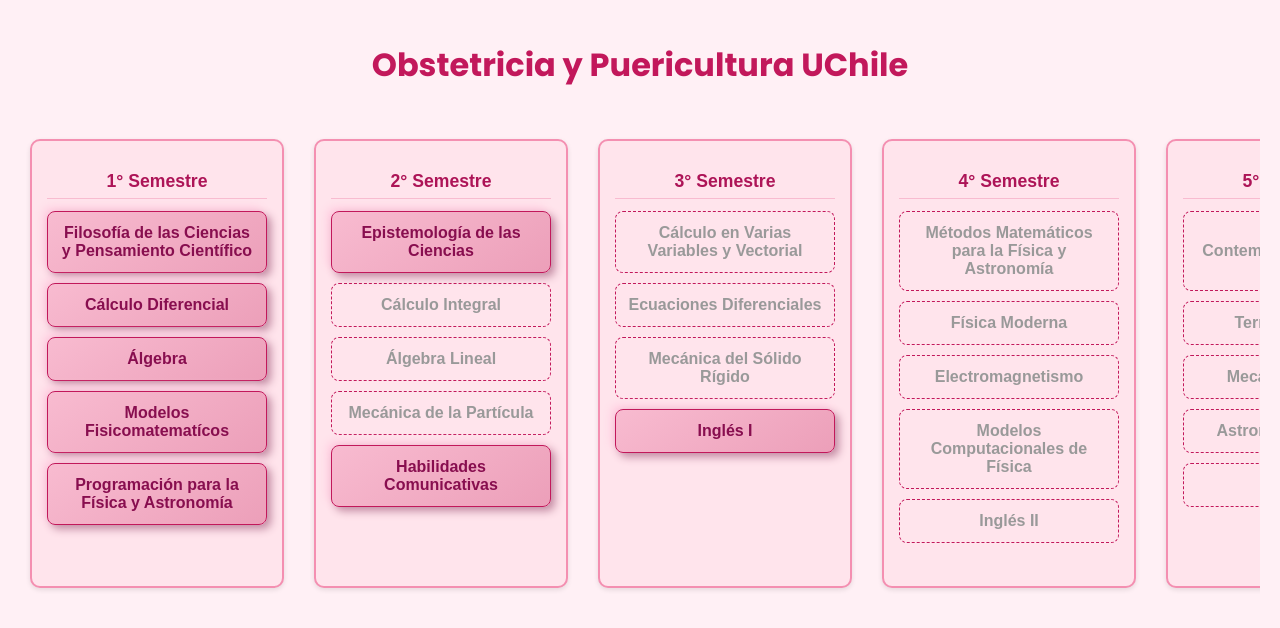
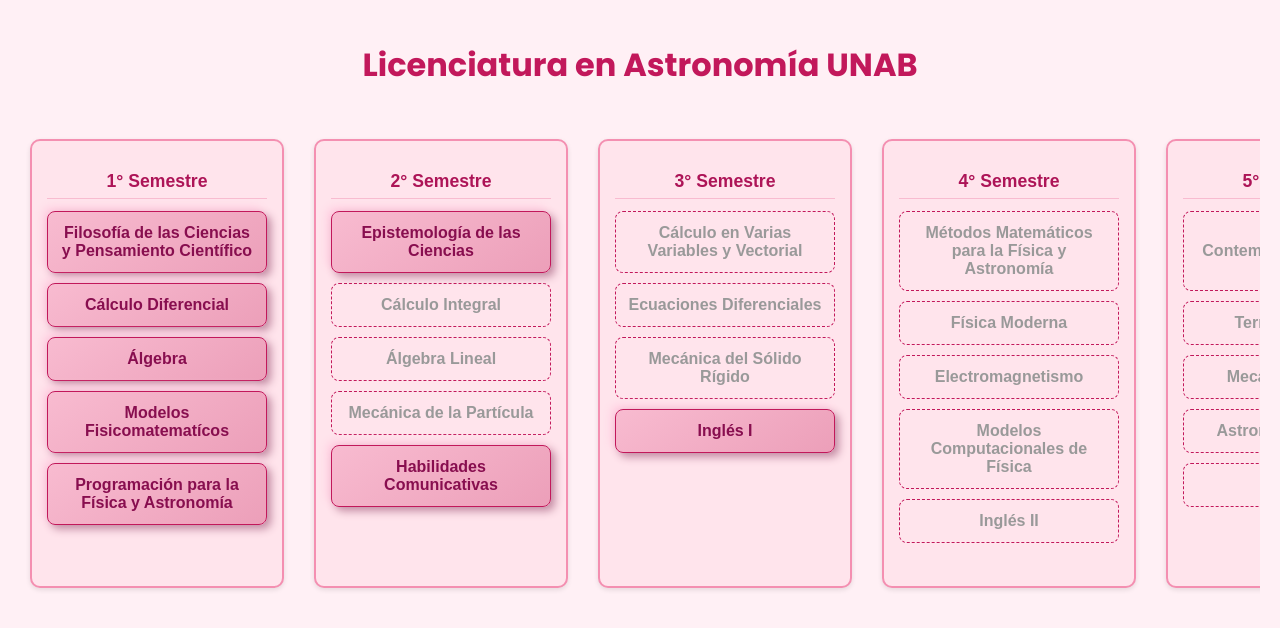
Before and after one commit to lunarojaa/Astronomia, a plain HTML site: page index.html in a window 1280 px wide. Drawn offline with Linux system fonts and the light colour scheme.

Commit message:
index.html

```diff
--- a/index.html
+++ b/index.html
@@ -3,14 +3,14 @@
 <head>
   <meta charset="UTF-8" />
   <meta name="viewport" content="width=device-width, initial-scale=1.0" />
-  <title>Malla Interactiva Obstetricia UChile – Universidad de Chile</title>
-  <meta name="description" content="Explora la malla curricular interactiva de Obstetricia y Puericultura en la Universidad de Chile. Descubre requisitos por semestre y desbloquea ramos al aprobar.">
+  <title>Malla Interactiva Astronomia UNAB</title>
+  <meta name="description" content="Explora la malla curricular interactiva de Licenciatura en Astronomía UNAB. Descubre requisitos por semestre y desbloquea ramos al aprobar.">
   <link href="https://fonts.googleapis.com/css2?family=Poppins:wght@700&display=swap" rel="stylesheet" />
   <link rel="stylesheet" href="estilos.css" />
 </head>
 
 <body>
-  <h1>Obstetricia y Puericultura UChile</h1>
+  <h1>Licenciatura en Astronomía UNAB</h1>
   <div class="malla-grid">
     <div class="semestre" id="sem1">
       <h2>1° Semestre</h2>
```
